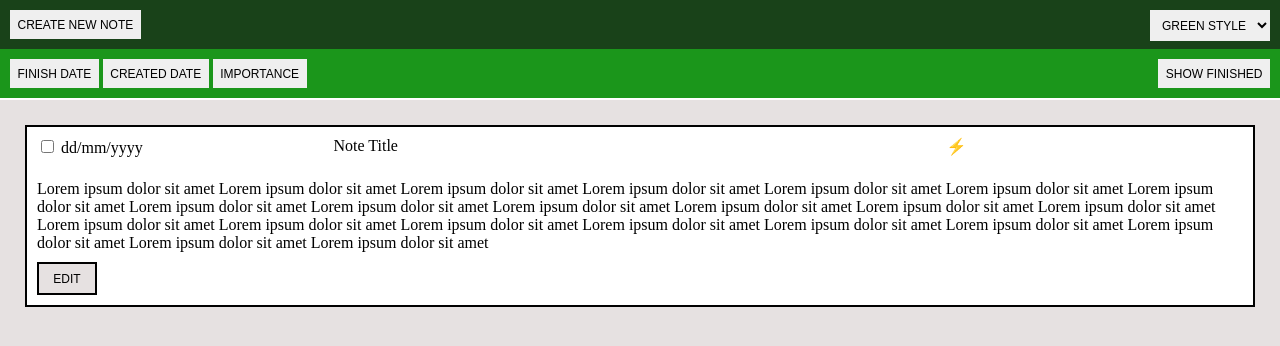
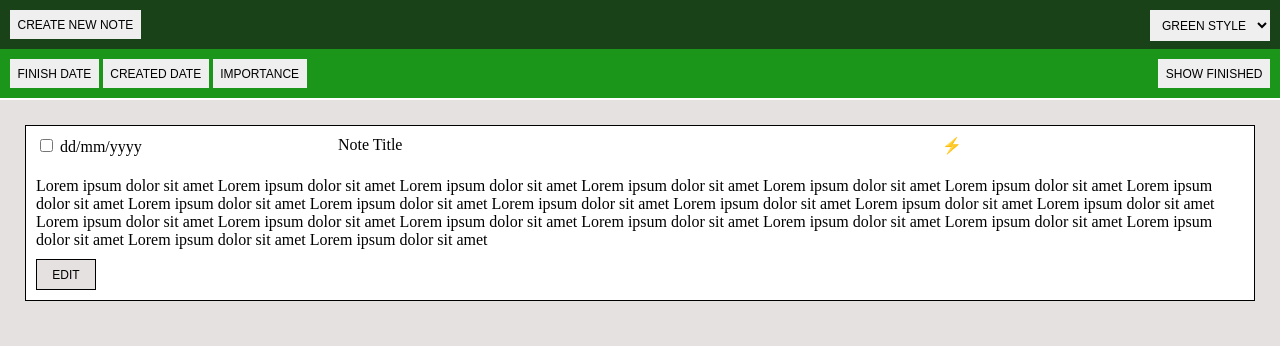
Before and after one commit to forceofseth/Noterer, a plain HTML site: page views/index.html in a window 1280 px wide. Drawn offline with Linux system fonts and the light colour scheme.

Commit message:
moved style for note.html toa new css

```diff
--- a/styles.css
+++ b/index_styles.css
@@ -1,7 +1,4 @@
-ul {
-  list-style-type: none;
-}
-
+/* Style for the index.html */
 html,
 body {
   margin: 0;
@@ -58,6 +55,9 @@ select {
 
 section {
   grid-row: 2/3;
+}
+
+#notes_wrapper {
   background-color: rgb(230, 225, 225);
 }
 
@@ -66,36 +66,31 @@ section {
   grid-template-columns: 1fr 2fr 1fr;
   grid-template-rows: 1fr auto 1fr;
   margin: 25px;
-  border: 2px solid black;
+  border: 1px solid black;
   background-color: white;
+  padding: 10px;
 }
 
 #due_date_finished {
   grid-area: 1/1/2/2;
-  padding-top: 10px;
-  padding-left: 10px;
 }
 
 #note_title {
   grid-area: 1/2/2/3;
-  padding-top: 10px;
 }
 
 #note_importance {
   grid-area: 1/3/2/4;
-  padding-top: 10px;
 }
 
 #note_description {
   grid-area: 2/1/2/4;
-  padding: 10px;
 }
 
 #edit {
   grid-area: 3/1/4/2;
   width: 60px;
-  margin-left: 10px;
-  border: 2px solid black;
-  margin-bottom: 10px;
+  border: 1px solid black;
+  margin-top: 10px;
   background-color: rgb(230, 225, 225);
 }
--- a/views/index.html
+++ b/views/index.html
@@ -4,7 +4,7 @@
     <meta charset="UTF-8" />
     <meta name="viewport" content="width=device-width, initial-scale=1.0" />
     <meta http-equiv="X-UA-Compatible" content="ie=edge" />
-    <link rel="stylesheet" href="../styles.css" />
+    <link rel="stylesheet" href="../index_styles.css" />
     <title>Noterer</title>
   </head>
   <body>
@@ -28,8 +28,7 @@
           </div>
         </nav>
       </header>
-      <section>
-        <div id="notes_wrapper">
+      <section id="notes_wrapper">
         <div id="note">
           <div id="note_title">Note Title</div>
           <div id="due_date_finished">
@@ -39,18 +38,16 @@
           <div id="note_importance">⚡</div>
           <div id="note_description" disabled>
             Lorem ipsum dolor sit amet Lorem ipsum dolor sit amet Lorem ipsum
-              dolor sit amet Lorem ipsum dolor sit amet Lorem ipsum dolor sit
-              amet Lorem ipsum dolor sit amet Lorem ipsum dolor sit amet Lorem
-              ipsum dolor sit amet Lorem ipsum dolor sit amet Lorem ipsum dolor
-              sit amet Lorem ipsum dolor sit amet Lorem ipsum dolor sit amet
+            dolor sit amet Lorem ipsum dolor sit amet Lorem ipsum dolor sit amet
             Lorem ipsum dolor sit amet Lorem ipsum dolor sit amet Lorem ipsum
-              dolor sit amet Lorem ipsum dolor sit amet Lorem ipsum dolor sit
-              amet Lorem ipsum dolor sit amet Lorem ipsum dolor sit amet Lorem
-              ipsum dolor sit amet Lorem ipsum dolor sit amet Lorem ipsum dolor
-              sit amet
+            dolor sit amet Lorem ipsum dolor sit amet Lorem ipsum dolor sit amet
+            Lorem ipsum dolor sit amet Lorem ipsum dolor sit amet Lorem ipsum
+            dolor sit amet Lorem ipsum dolor sit amet Lorem ipsum dolor sit amet
+            Lorem ipsum dolor sit amet Lorem ipsum dolor sit amet Lorem ipsum
+            dolor sit amet Lorem ipsum dolor sit amet Lorem ipsum dolor sit amet
+            Lorem ipsum dolor sit amet Lorem ipsum dolor sit amet
           </div>
           <button id="edit" class="button">Edit</button>
-          </div>
         </div>
       </section>
     </div>
```
Also changed, not shown: note_styles.css (added, +15 -0 lines), views/note.html (+12 -8 lines). Lines whose indentation alone changed are shown as unchanged.
